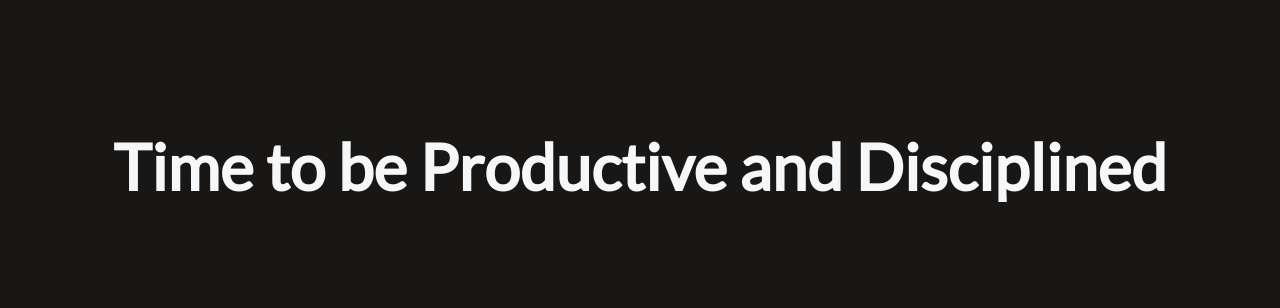
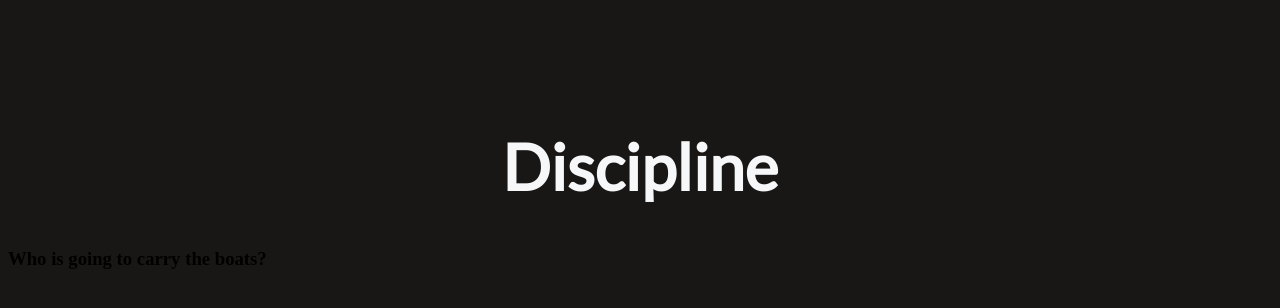
Before and after one commit to djjohnsongeek/productive-reminder, a plain HTML site: page index.html in a window 1280 px wide. Drawn offline with Linux system fonts and the light colour scheme.

Commit message:
Update index.html

```diff
--- a/index.html
+++ b/index.html
@@ -21,7 +21,8 @@
             }
         </style>
         <div>
-            <h1>Time to be Productive and Disciplined</h1>
+            <h1>Discipline</h1>
+            <h3>Who is going to carry the boats?</h3>
         </div>
     </body>
 </html>
```
